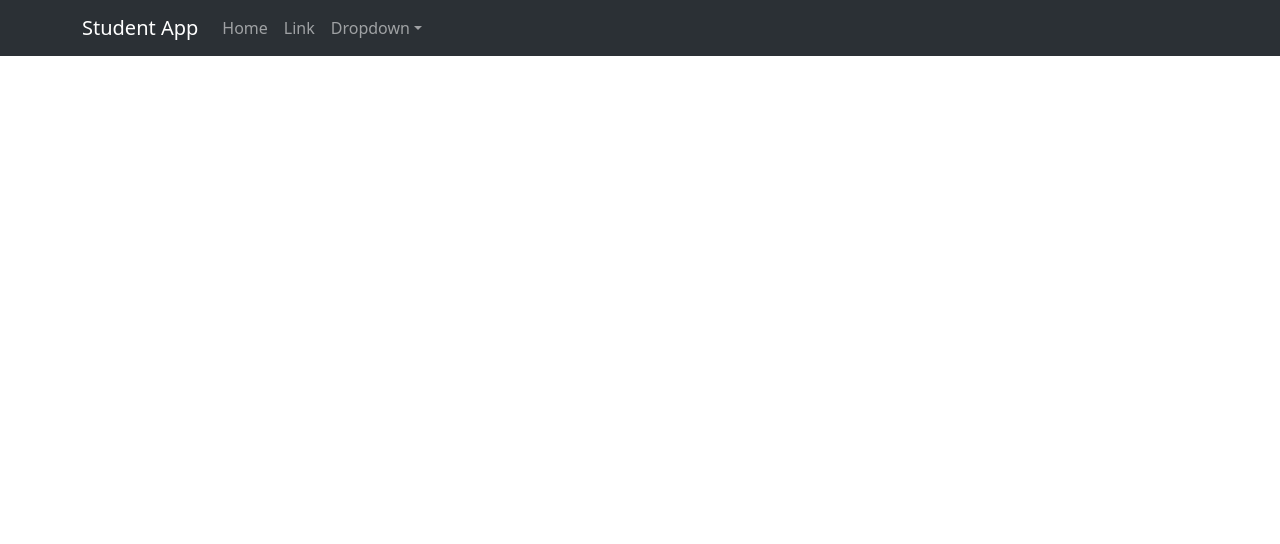
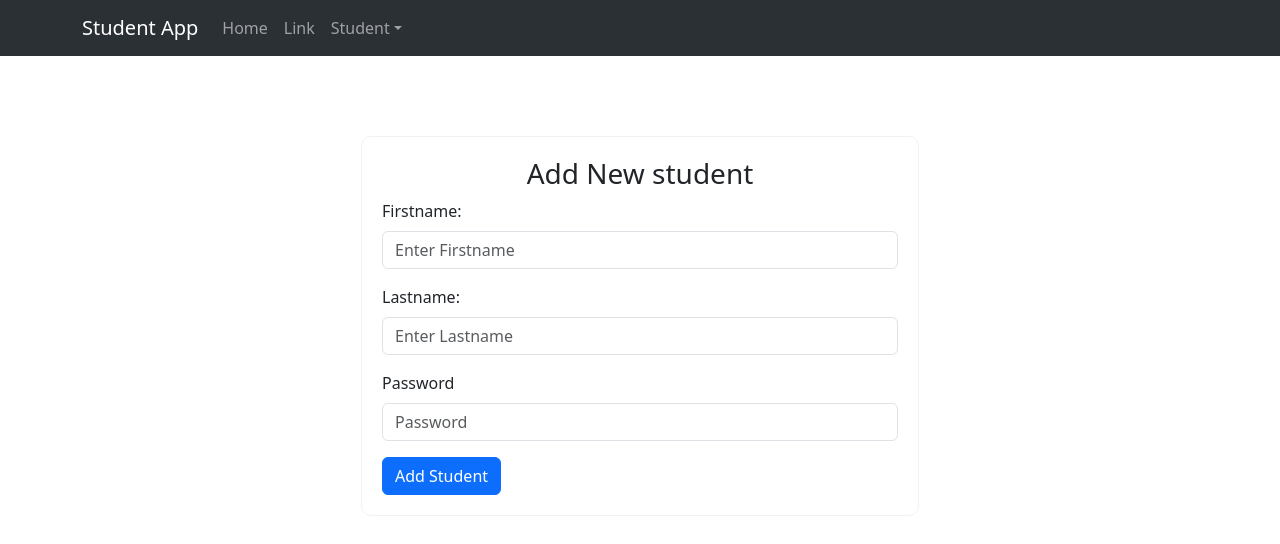
Before and after one commit to Edouma/consumeStudentAPI_app, a React (Create React App) app: page /addStudent in a window 1280 px wide. Shown: the top 544 px of the page. Built offline with nearby package versions, Linux system fonts and the light colour scheme.

Commit message:
added addStudent Form

```diff
--- a/src/App.js
+++ b/src/App.js
@@ -1,12 +1,19 @@
 import NavigationBar from './components/NavigationBar';
 import './App.css';
 import 'bootstrap/dist/css/bootstrap.min.css';
+import AddStudent from './components/AddStudent';
+import { Container } from 'react-bootstrap';
 
 function App() {
   return (
     <div className="App">
-      <NavigationBar/>
+       <NavigationBar/>
+      <Container>
+          <AddStudent/>
+      </Container>
     </div>
+
+
   );
 }
 
--- /dev/null
+++ b/src/components/AddStudent.js
@@ -0,0 +1,34 @@
+import Button from 'react-bootstrap/Button';
+import Form from 'react-bootstrap/Form';
+
+
+const AddStudent = () => {
+    return (
+        <div className='col-md-6 offset-md-3 addStudent'>
+            <h3 className='mytext'> Add New student</h3>
+            <Form>
+                <Form.Group className="mb-3" controlId="formBasicEmail">
+                    <Form.Label>Firstname:</Form.Label>
+                    <Form.Control type="input" placeholder="Enter Firstname" />
+                </Form.Group>
+
+                <Form.Group className="mb-3" controlId="formBasicEmail">
+                    <Form.Label>Lastname:</Form.Label>
+                    <Form.Control type="input" placeholder="Enter Lastname" />
+                </Form.Group>
+
+                <Form.Group className="mb-3" controlId="formBasicPassword">
+                    <Form.Label>Password</Form.Label>
+                    <Form.Control type="password" placeholder="Password" />
+                </Form.Group>
+                    <Button variant="primary" type="submit">
+                Add Student
+                </Button>
+            </Form>
+
+        </div>
+
+     );
+}
+
+export default AddStudent;
--- a/src/components/NavigationBar.js
+++ b/src/components/NavigationBar.js
@@ -13,8 +13,8 @@ const NavigationBar = () => {
             <Nav className="me-auto">
               <Nav.Link href="#home">Home</Nav.Link>
               <Nav.Link href="#link">Link</Nav.Link>
-              <NavDropdown title="Dropdown" id="basic-nav-dropdown">
-                <NavDropdown.Item href="#action/3.1">Action</NavDropdown.Item>
+              <NavDropdown title="Student" id="basic-nav-dropdown">
+                <NavDropdown.Item href="#action/3.1">Add Student</NavDropdown.Item>
                 <NavDropdown.Item href="#action/3.2">
                   Another action
                 </NavDropdown.Item>
--- a/src/index.css
+++ b/src/index.css
@@ -11,3 +11,13 @@ code {
   font-family: source-code-pro, Menlo, Monaco, Consolas, 'Courier New',
     monospace;
 }
+.addStudent{
+  border: 1px solid #f2f2f2;
+  border-radius: 10px;
+  padding: 20px;
+  text-align: left;
+  margin-top: 10vh;
+}
+.mytext{
+  text-align: center;
+}
```
